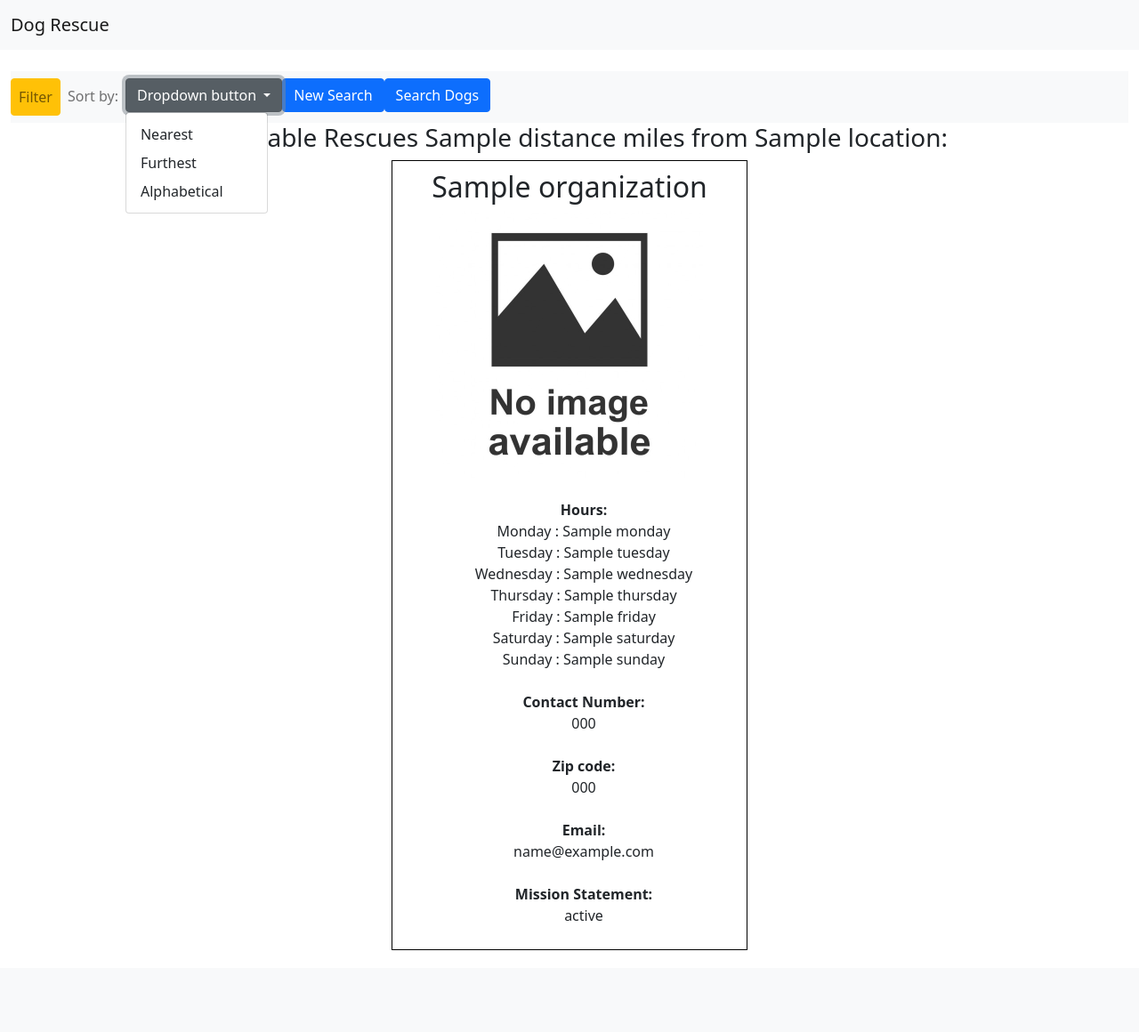
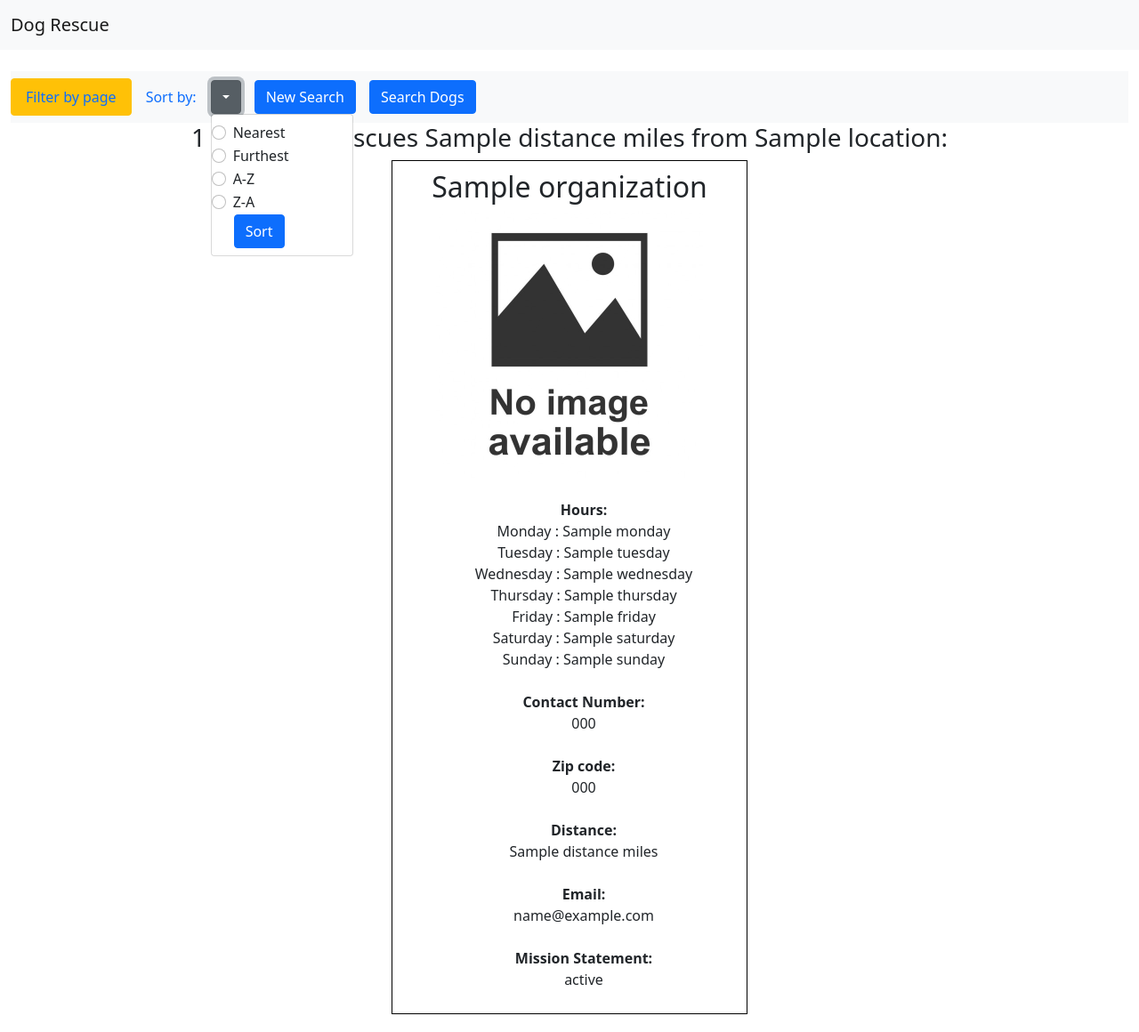
Before and after one commit to jeffacuario/dog-rescue, a Flask app: template website/templates/results_rescues.html in a window 1280 px wide, after a click that opens the changed part. Shown: the whole page at 89% size. Before the commit the page ends 1068 px from the top, so only its background shows below. Run offline with Flask 2, Linux system fonts and the light colour scheme; the template is opened without the code that fills it: most values are stand-ins (such as "Sample title", 1, 10 or a date in 2020); parts of the project's set-up code (start-up, migrations or seed data) failed here and were passed over; some libraries are stand-ins or nearby versions.

Commit message:
implemented sort and filter options for rescue page

```diff
--- a/website/templates/home.html
+++ b/website/templates/home.html
@@ -124,7 +124,6 @@ content %}
         </div>
         <div class="modal-body">
           <form action="/dogs" method="post">
-            <!-- TODO need a check for location (validation) -->
             <div class="mb-3">
               <label for="location" class="form-label">Location*</label>
               <input
--- a/website/templates/results_dogs.html
+++ b/website/templates/results_dogs.html
@@ -1,5 +1,4 @@
-{% extends "base.html" %} {% block title %}Search Dogs{% endblock %}
-
+{% extends "base.html" %} {% block title %}Dog Results{% endblock %}
 
 {% block content %}
 <br>
@@ -20,8 +19,6 @@
                             </div>
                         </div>
                     </section>
-
-                    <!-- Primary breed, secondary breed, age, gender -->
 
                     <section class="col-12" id="filterSection">
                         <div class="accordion" id="filterAccordion">
--- a/website/templates/results_rescues.html
+++ b/website/templates/results_rescues.html
@@ -1,32 +1,99 @@
-{% extends "base.html" %} {% block title %}Search Dogs{% endblock %}
-
+{% extends "base.html" %} {% block title %}Rescue Results{% endblock %}
 
 {% block content %}
 <br>
 <nav class="navbar navbar-expand-lg navbar-light bg-light">
-    <div class="collapse navbar-collapse" id="navbarText">
-      <ul class="navbar-nav mr-auto">
     <li class="nav-item active">
-          <a class="nav-link btn btn-warning" href="#">Filter</a>
+        <a class="nav-link btn btn-warning" href="#" onclick="toggleMenu()">Filter by page</a>
+
+        <div id="sidebar">
+            <div class="container-fluid" id="container-filter">
+                <div class="row" id="fs_app">
+                    <section class="col-12" id="fs_header_bar">
+                        <div class="row">
+                            <div class="col-2">
+                                <button class="btn" type="button"><i class='bx bxs-chevron-left' onclick="toggleMenu()"></i></button>
+                            </div>
+                            <div class="col-10" id="fs_page_title">
+                                Filters
+                            </div>
+                        </div>
+                    </section>
+
+                    <section class="col-12" id="filterSection">
+                        <div class="accordion" id="filterAccordion">
+                            <div class="card">
+                              <div class="card-header" id="headingOne">
+                                <h5 class="mb-0">
+                                  <button class="btn btn-link" type="button" data-toggle="collapse" data-target="#collapseOne" aria-expanded="true" aria-controls="collapseOne">
+                                    Show by Zip Code
+                                  </button>
+                                </h5>
+                              </div>
+
+                              <div id="collapseOne" class="collapse show" aria-labelledby="headingOne" data-parent="#filterAccordion">
+                                <div class="card-body" id="cardZip">
+                                    {% for n in data["zipCodes"] %}
+                                    <div class="form-check">
+                                        <input class="form-check-input" type="checkbox" value="{{n}}" id="filterzipCodes">
+                                        <label class="form-check-label" for="filterzipCodes">
+                                          {{n}}
+                                        </label>
+                                    </div>
+                                    {% endfor %}
+                                </div>
+                              </div>
+                            </div>
+
+                        </div>
+                        <button onclick="filterRescues()">Filter</button>
+                    </section>
+                </div>
+            </div>
+        </div>
     </li>
     <li class="nav-item">
         <a class="nav-link">Sort by:</a>
     </li>
     <li>
         <div class="dropdown">
-                <button class="btn btn-secondary dropdown-toggle" type="button" id="dropdownMenuButton" data-toggle="dropdown" aria-haspopup="true" aria-expanded="false">
-                Dropdown button
-                </button>
+            <button class="btn btn-secondary dropdown-toggle" type="button" id="dropdownMenuButton" data-toggle="dropdown" aria-haspopup="true" aria-expanded="false"></button>
             <div class="dropdown-menu" aria-labelledby="dropdownMenuButton">
-                <a class="dropdown-item" href="#">Nearest</a>
-                <a class="dropdown-item" href="#">Furthest</a>
-                <a class="dropdown-item" href="#">Alphabetical</a>
+                <form action="/rescues" method="post">
+                    <input class="form-check-input" type="text" name="params" id="params" value="{{data['params']}}" style="display: none">
+
+                    <div class="form-check">
+                        <input class="form-check-input" type="radio" name="sortSelection" id="nearest" value="Nearest">
+                        <label class="form-check-label" for="nearest">
+                            Nearest
+                        </label>
+                      </div>
+                      <div class="form-check">
+                        <input class="form-check-input" type="radio" name="sortSelection" id="furthest" value="Furthest">
+                        <label class="form-check-label" for="furthest">
+                            Furthest
+                        </label>
+                      </div>
+                      <div class="form-check">
+                        <input class="form-check-input" type="radio" name="sortSelection" id="name" value="A-Z">
+                        <label class="form-check-label" for="name">
+                            A-Z
+                        </label>
+                      </div>
+                      <div class="form-check">
+                        <input class="form-check-input" type="radio" name="sortSelection" id="name" value="Z-A">
+                        <label class="form-check-label" for="name">
+                            Z-A
+                        </label>
+                      </div>
+                        <button type="submit" class="btn btn-primary" style="margin-left: 25px;">Sort</button>
+                </form>
             </div>
         </div>
     </li>
 
 
-        <li class="nav-item">
+    <li class="nav-item" style="margin-left: 15px;">
         <!-- Button trigger modal Search Rescues-->
         <button type="button" class="btn btn-primary" data-toggle="modal" data-target="#searchRescueModal">
             New Search
@@ -65,7 +132,11 @@
         </div>
 
 
-            <li class="nav-item">
+
+    </li>
+
+
+    <li class="nav-item" style="margin-left: 15px;">
         <!-- Button trigger modal Search Dogs-->
         <button type="button" class="btn btn-primary" data-toggle="modal" data-target="#searchDogsModal">
             Search Dogs
@@ -83,7 +154,6 @@
                     </div>
                     <div class="modal-body">
                         <form action="/dogs" method="post">
-                            <!-- TODO need a check for location (validation) -->
                             <div class="mb-3">
                                 <label for="location" class="form-label">Location*</label>
                                 <input type="number" class="form-control" id="location" aria-describedby="locationHelp" name="location" placeholder="Enter Zip Code" required>
@@ -92,10 +162,6 @@
                                 <label for="distance" class="form-label">Distance</label>
                                 <input type="number" class="form-control" id="distance" aria-describedby="distanceHelp" name="distance" placeholder="Enter Miles">
                             </div>
-                            <!-- <div class="mb-3">
-                                <label for="breed" class="form-label">Breed</label>
-                                <input type="text" class="form-control" id="breed" aria-describedby="breedHelp" name="breed" placeholder="Enter Breed">
-                            </div> -->
 
                             <div class="mb-3">
                                 <label for="breed" class="form-label">Breed</label>
@@ -159,10 +225,9 @@
                 </div>
             </div>
         </div>
+
+    </li>
 </nav>
-
-
-
 <h3>{{data['pagination'].total_count}} Available Rescues {{data['distance']}} miles from {{data['location']}}:</h3>
 
     <div class="rescue_section">
@@ -196,6 +261,10 @@
                 <br>
                 <strong>Zip code:</strong>
                 <li>{{data["organizations"][n]['address'].postcode}}</li>
+
+                <br>
+                <strong>Distance:</strong>
+                <li>{{data["organizations"][n].distance}} miles</li>
 
                 <br>
                 <strong>Email:</strong>
```
Also changed, not shown: website/static/index.js (+51 -2 lines), website/templates/breeds.html (deleted, +0 -13 lines), website/views.py (+61 -17 lines). Lines whose indentation alone changed are shown as unchanged.
